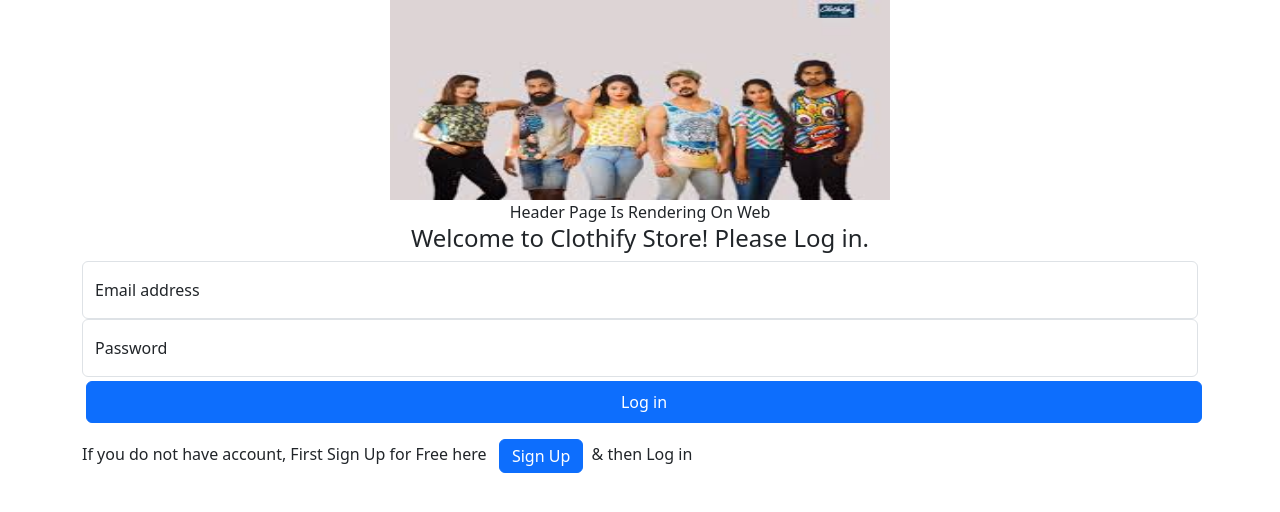
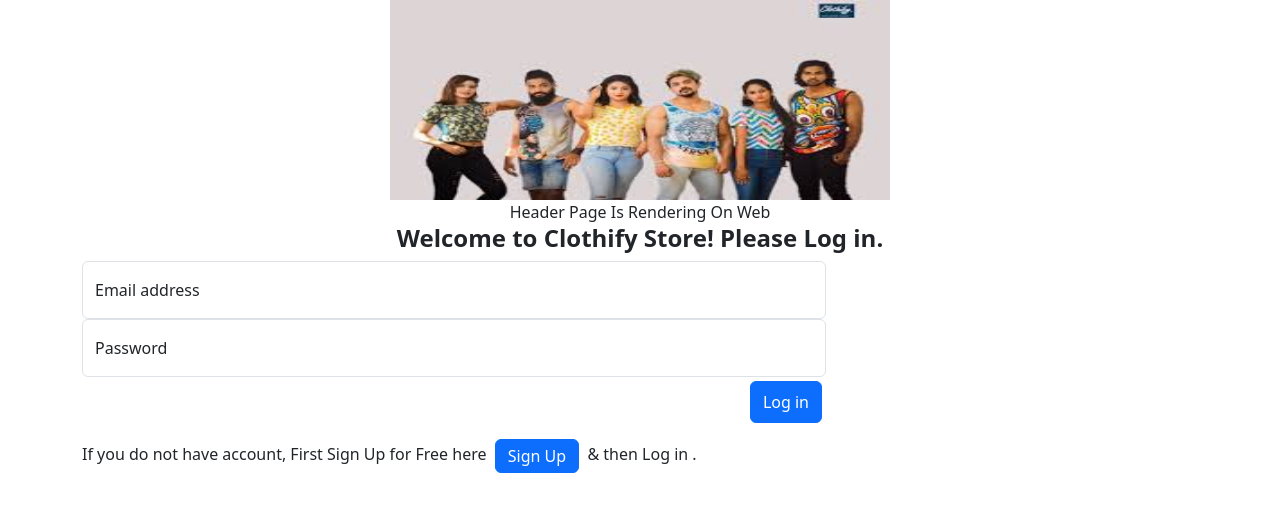
Before and after one commit to Chathura-Nilaksha/FE-CLOTHIFY-STORE, a React (Vite) app: page /login in a window 1280 px wide. Shown: the top 512 px of the page. Built offline with nearby package versions, Linux system fonts and the light colour scheme.

Commit message:
Developed Register and Loging components

```diff
--- a/package.json
+++ b/package.json
@@ -19,6 +19,7 @@
     "react-hook-form": "^7.51.4"
   },
   "devDependencies": {
+    "@types/jquery": "^3.5.30",
     "@types/react": "^18.2.66",
     "@types/react-dom": "^18.2.22",
     "@typescript-eslint/eslint-plugin": "^7.2.0",
--- a/src/pages/Login.tsx
+++ b/src/pages/Login.tsx
@@ -1,15 +1,31 @@
 import ClothifyHeader from "./ClothifyHeader";
 import HeaderCompo from "./HeaderCompo";
+import axios from "axios";
+import { SubmitHandler, useForm } from "react-hook-form";
 
+interface IFormInput {
+    email: string,
+    password: string,
+}
 
 export default function Login() {
+    const { register, handleSubmit, formState: { errors } } = useForm<IFormInput>();
+
+    const submitForm: SubmitHandler<IFormInput> = (loginData) => {
+        console.log(loginData);
+        axios.post('http://localhost:8081/customer/login-permissiion', loginData)
+            .then((response) => {
+                //give authorise to navigate in to his main page with his name mentioned "welcome Tharika".
+
+            })
+    };
 
     return (
 
         <div>
             <div className="conrainer">
                 <div className="raw text-center" >
-                    <ClothifyHeader/>
+                    <ClothifyHeader />
                 </div>
             </div>
 
@@ -20,26 +36,47 @@
             </div>
 
             <div className="container">
-                <div className="raw">
-                    <h4 className="text-center"> Welcome to Clothify Store! Please Log in.</h4>
-                    <main className="form-signin w-100 m-auto">
-                        <form>
+                <div className="raw ">
+                    <h4 className="text-center"> <strong>Welcome to Clothify Store! Please Log in.</strong></h4>
+                    <main className="form-signin w-100 m-auto text-end ">
+                        <form className="col-md-7 col-lg-8 ">
 
                             <div className="form-floating">
-                                <input type="email" className="form-control" id="floatingInput" placeholder="name@example.com" />
+
+                                <input type="email" className="form-control" id="floatingInput"
+                                    placeholder="name@example.com"
+                                    {...register("email", { required: true })}
+                                    aria-invalid={errors.email ? "true" : "false"} />
+                                {errors.email?.type === "required" && (
+                                    <p role="alert">Email is required</p>
+                                )}
+
                                 <label htmlFor="floatingInput">Email address</label>
-                            </div>
-                            <div className="form-floating">
-                                <input type="password" className="form-control" id="floatingPassword" placeholder="Password" />
-                                <label htmlFor="floatingPassword">Password</label>
+
                             </div>
 
-                            <button className="btn btn-primary w-100 py-2 m-1 mb-3" type="submit" > Log in </button>
+                            <div className="form-floating">
+
+                                <input type="password" className="form-control" id="floatingPassword"
+                                    placeholder="Password"
+                                    {...register("password", { required: true })}
+                                    aria-invalid={errors.password ? "true" : "false"} />
+                                {errors.password?.type === "required" && (
+                                    <p role="alert">Password is required</p>
+                                )}
+
+                                <label htmlFor="floatingPassword">Password</label>
+
+                            </div>
+
+                            <button onClick={handleSubmit(submitForm)} className="btn btn-primary w-30 py-2 m-1 mb-3" type="submit"  > Log in </button>
 
                         </form>
                     </main>
-                    <p className="top-mg-5">If you do not have account, First Sign Up for Free here &nbsp; <button className="btn btn-primary w-8 py-1" type="submit" > Sign Up </button>
-                    &nbsp; & then Log in</p>
+
+                    <p className="top-mg-5">If you do not have account, First Sign Up for Free here &nbsp;
+                        <button className="btn btn-primary w-8 py-1" type="submit" > Sign Up </button>
+                        &nbsp; & then Log in .</p>
                 </div>
             </div>
         </div>
--- a/src/pages/Register.tsx
+++ b/src/pages/Register.tsx
@@ -29,12 +29,28 @@
     const { register, handleSubmit, formState: { errors } } = useForm<IFormInput>()
     const submitForm: SubmitHandler<IFormInput> = (customerData) => {
         console.log(customerData);
-        axios.post('http://localhost:8081/customer/save-details', customerData);
+        axios.post('http://localhost:8081/customer/save-details', customerData)
+            .then((response) => {
+                console.log(response);
+                console.log("response came");
+                $("thank-you-message").prop("hidden", false);
+                //Above (May be a JQUERY)for-show the "thank-you-message" tag when reponse ok
+            });
+        // .catch((error) => {
+        //     if (error.response) {
+        //         console.log(error.response);
+        //         console.log("server responded");
+        //     } else if (error.request) {
+        //         console.log("network error");
+        //     } else {
+        //         console.log(error);
+        //     }
+        // });
     }
 
     return (
         <div>
-            <div className="conrainer">
+            <div className="container">
                 <div className="raw text-center" >
                     <ClothifyHeader />
                 </div>
@@ -47,12 +63,11 @@
             </div>
 
 
-
             <div className="container">
                 <div className="raw">
                     <body className="bg-body-tertiary">
 
-                        <form className="container">
+                        <form className="container" method="post">
                             <main>
                                 <div className="py-5 text-center">
                                     <h2><strong>User Registeration Form</strong></h2>
@@ -233,7 +248,17 @@
 
                                                 </div>
                                             </div>
-                                            <button onClick={handleSubmit(submitForm)} className="btn btn-primary btn-lg mb-5 mt-4 py-1" type="submit"> <small>Submit the Registration Form</small></button>
+                                            <button onClick={handleSubmit(submitForm)} id="submitDetailsbtn" className="btn btn-primary btn-lg mb-5 mt-4 py-1" type="submit"> <small>Submit the Registration Form</small></button>
+
+                                            <div id="thank-you-message" hidden>
+                                                Your details is being submitted. Thank you.
+                                            </div>
+
+                                            {/* example taken from net
+                                            <button popovertarget="my-popover">Open Popover</button>
+
+                                            <div popover id="my-popover">Greetings, one and all!</div> */}
+
                                         </form>
                                     </div>
                                 </div>
```
Also changed, not shown: 1 other file (tests, documents, lock files or other folders).
